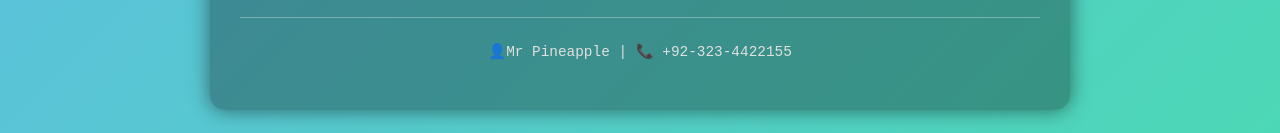
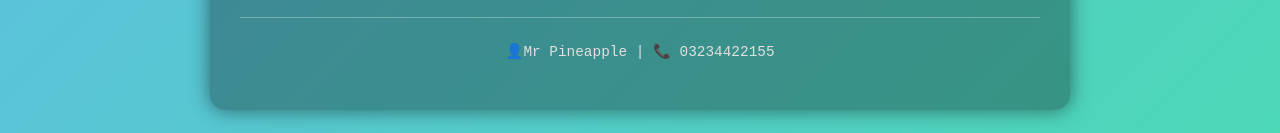
Before and after one commit to pineapple123132-collab/Pineapple_CV, a plain HTML site: page index.html in a window 1280 px wide. Shown: the part 1149-1282 px from the top of the page. Drawn offline with Linux system fonts and the light colour scheme.

Commit message:
Update index.html

```diff
--- a/index.html
+++ b/index.html
@@ -61,7 +61,7 @@
       </ul>
     </section>
     <footer>
-      <p>👤Mr Pineapple | 📞 +92-323-4422155</p>
+      <p>👤Mr Pineapple | 📞 03234422155</p>
     </footer>
   </div>
 </body>
```
